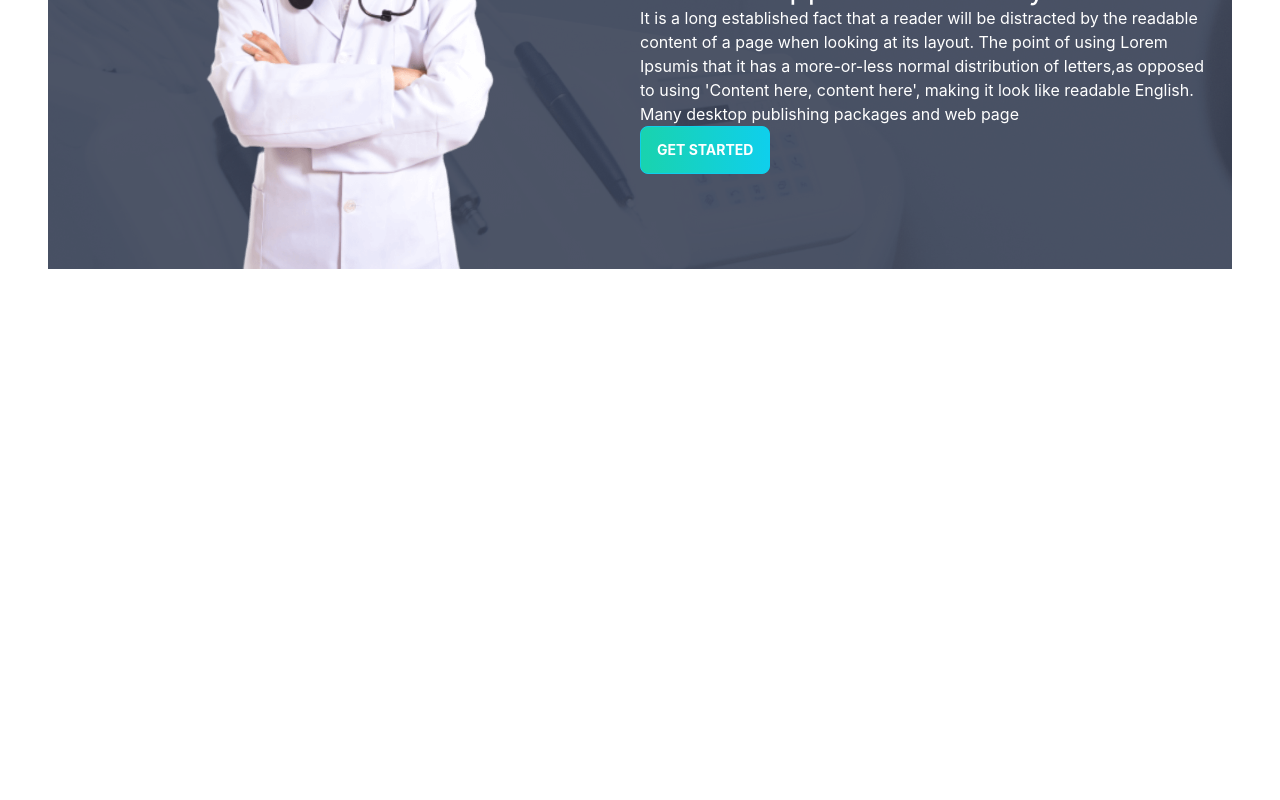
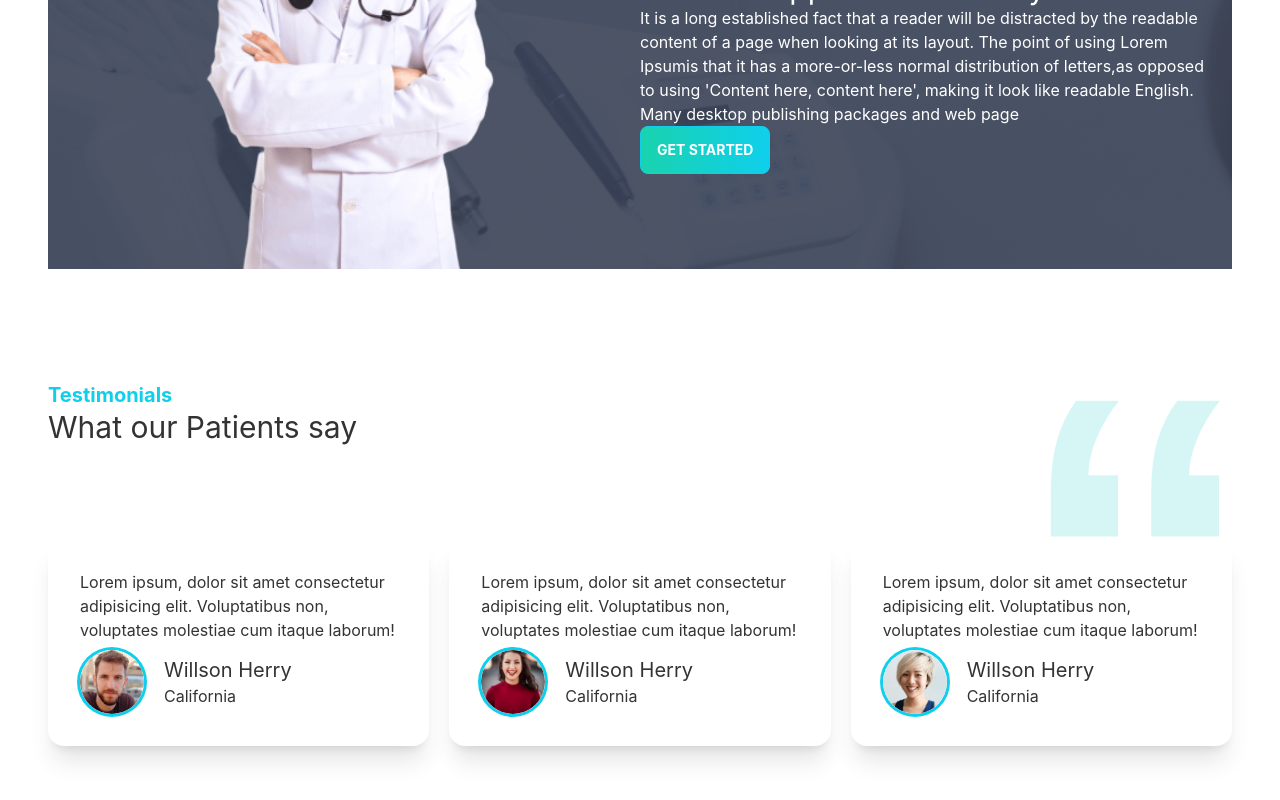
Before and after one commit to sebokdas1/doctors-portal-client, a React (Create React App) app: page / in a window 1280 px wide. Shown: the part 2564-3364 px from the top of the page. Before the commit the page ends 2833 px from the top, so only its background shows below. Built offline with nearby package versions, Linux system fonts and the light colour scheme.

Commit message:
review section added

```diff
--- a/src/Pages/Home/Home.js
+++ b/src/Pages/Home/Home.js
@@ -2,6 +2,7 @@
 import Info from '../Info/Info';
 import MakeAppointment from '../MakeAppoinment/MakeAppointment';
 import Services from '../Services/Services';
+import Testmonials from '../Testimonials/Testmonials';
 import Banner from './Banner';
 
 const Home = () => {
@@ -11,6 +12,7 @@
             <Info />
             <Services />
             <MakeAppointment />
+            <Testmonials />
         </div>
     );
 };
--- /dev/null
+++ b/src/Pages/Testimonials/Review/Review.js
@@ -0,0 +1,24 @@
+import React from 'react';
+
+const Review = ({ review }) => {
+    return (
+        <div class="card lg:max-w-lg bg-base-100 shadow-xl">
+            <div class="card-body">
+                <p>Lorem ipsum, dolor sit amet consectetur adipisicing elit. Voluptatibus non, voluptates molestiae cum itaque laborum!</p>
+                <div class="flex items-center">
+                    <div class="avatar">
+                        <div class="w-16 rounded-full ring ring-primary ring-offset-base-100 mr-5">
+                            <img src={review.img} alt="" />
+                        </div>
+                    </div>
+                    <div>
+                        <h4 className='text-xl'>{review.name}</h4>
+                        <p>{review.location}</p>
+                    </div>
+                </div>
+            </div>
+        </div>
+    );
+};
+
+export default Review;
--- /dev/null
+++ b/src/Pages/Testimonials/Testmonials.js
@@ -0,0 +1,55 @@
+import React from 'react';
+import quote from '../../assets/icons/quote.svg'
+import people1 from '../../assets/images/people1.png';
+import people2 from '../../assets/images/people2.png';
+import people3 from '../../assets/images/people3.png';
+import Review from './Review/Review';
+
+const Testmonials = () => {
+    const reviews = [
+        {
+            _id: 1,
+            name: 'Willson Herry',
+            review: '',
+            location: 'California',
+            img: people1
+        },
+        {
+            _id: 2,
+            name: 'Willson Herry',
+            review: '',
+            location: 'California',
+            img: people2
+        },
+        {
+            _id: 3,
+            name: 'Willson Herry',
+            review: '',
+            location: 'California',
+            img: people3
+        },
+    ];
+    return (
+        <section className='my-28'>
+            <div className='flex justify-between'>
+                <div>
+                    <h4 className='text-xl text-primary font-bold'>Testimonials</h4>
+                    <h3 className='text-3xl'>What our Patients say</h3>
+                </div>
+                <div>
+                    <img className='w-24 lg:w-48' src={quote} alt="" />
+                </div>
+            </div>
+            <div className='grid sm:grid-cols-1 md:grid-cols-2 lg:grid-cols-3 gap-5'>
+                {
+                    reviews.map(review => <Review
+                        key={review._id}
+                        review={review}
+                    ></Review>)
+                }
+            </div>
+        </section>
+    );
+};
+
+export default Testmonials;
```
